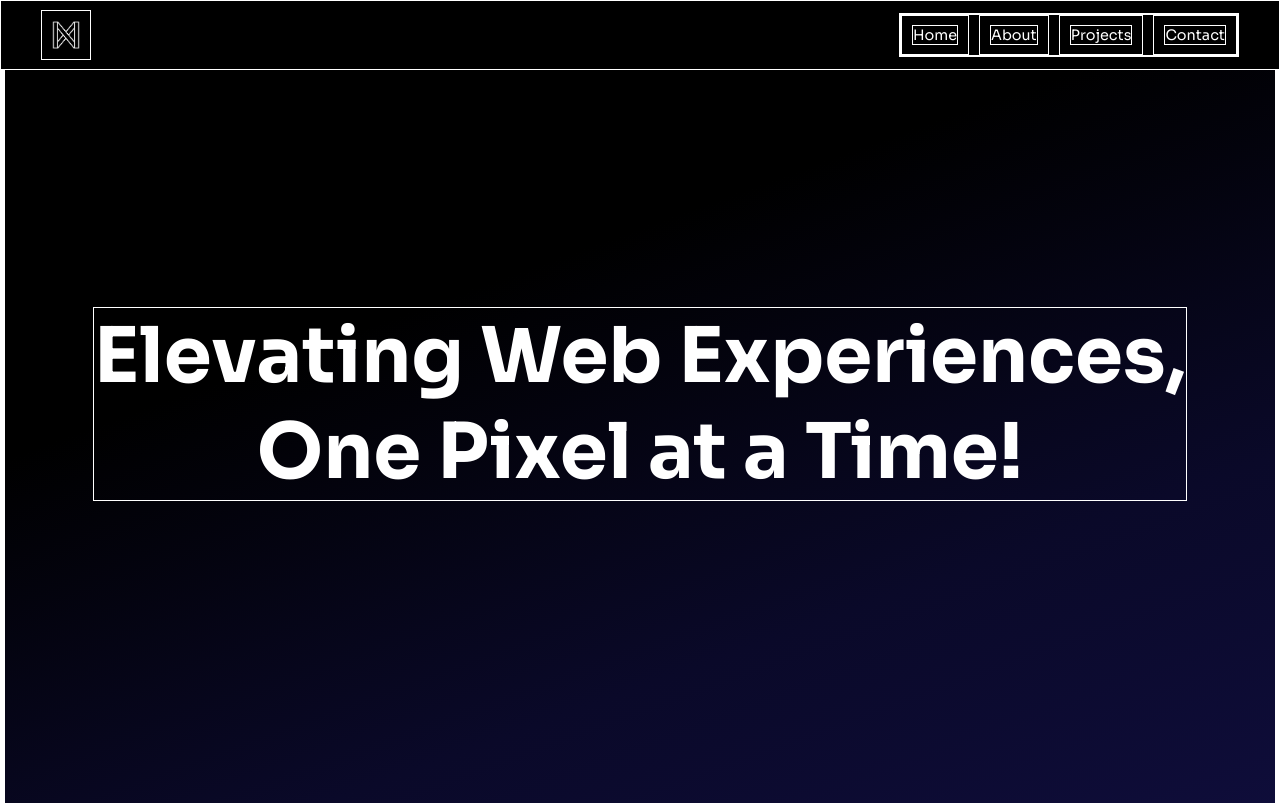
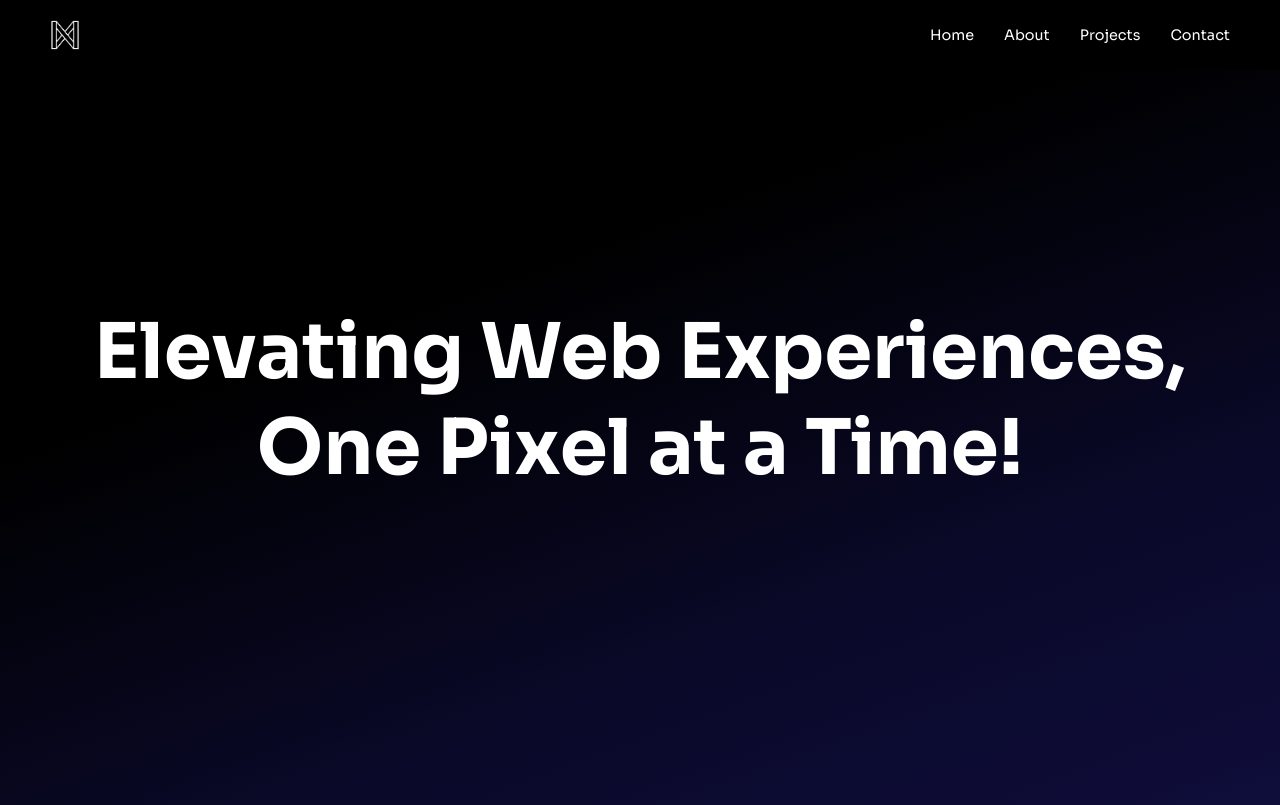
Before and after one commit to VISHALKANNAN070/Zenith, a React (Vite) app: page / in a window 1280 px wide. Shown: the top 805 px of the page. Built offline with nearby package versions, Linux system fonts and the light colour scheme.

Commit message:
Removed Border line

```diff
--- a/src/styles/index.css
+++ b/src/styles/index.css
@@ -16,7 +16,6 @@
     padding: 0;
     box-sizing: border-box;
     font-family: "Sora", sans-serif;
-    border: 1px solid white;
 }
 html{
     scroll-behavior: smooth;
```
